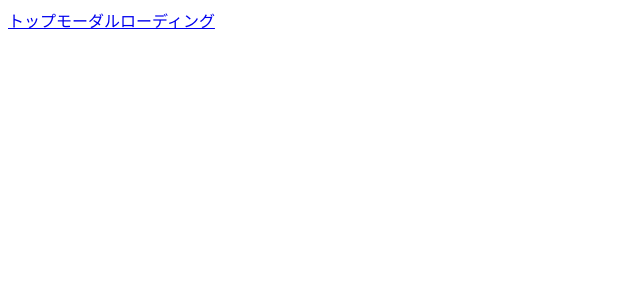
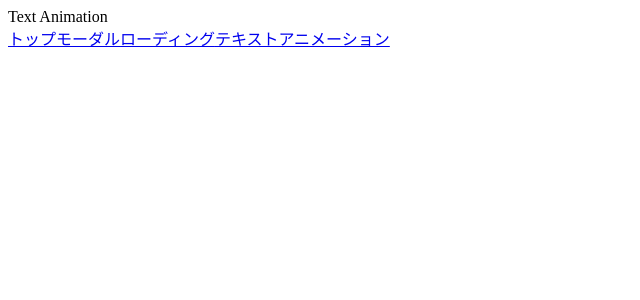
Before and after one commit to Hiromi-I/vue-practice, a Vue app: page /text-animation in a window 1280 px wide. Shown: the top 300 px of the page, without its empty margins (0-640 px from the left). Built offline with nearby package versions, Linux system fonts and the light colour scheme.

Commit message:
TextAnimation用の画面を追加

```diff
--- a/src/App.vue
+++ b/src/App.vue
@@ -4,6 +4,7 @@
     <router-link to="/">トップ</router-link>
     <router-link to="/modal-sample">モーダル</router-link>
     <router-link to="/loading-sample">ローディング</router-link>
+    <router-link to="/text-animation">テキストアニメーション</router-link>
   </div>
 </template>
 
--- a/src/router.js
+++ b/src/router.js
@@ -4,6 +4,7 @@ import Router from "vue-router";
 import SampleIndex from "@/views/SampleIndex";
 import ModalSample from "@/views/ModalSample";
 import LoadingSample from "@/views/LoadingSample";
+import TextAnimation from "@/views/TextAnimation";
 
 Vue.use(Router);
 
@@ -25,5 +26,10 @@ export default new Router({
       name: "loading-sample",
       component: LoadingSample,
     },
+    {
+      path: "/text-animation",
+      name: "text-animation",
+      component: TextAnimation,
+    },
   ]
 })
--- /dev/null
+++ b/src/views/TextAnimation.vue
@@ -0,0 +1,3 @@
+<template>
+  <div>Text Animation</div>
+</template>
```
